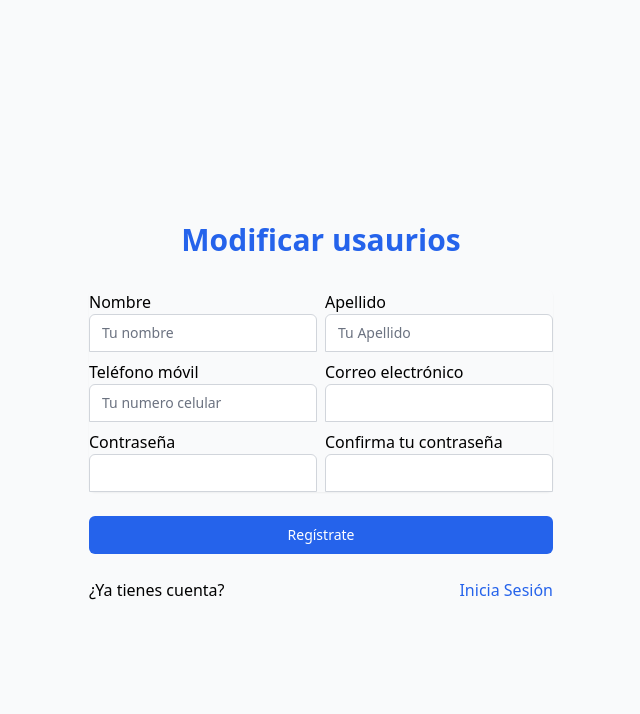
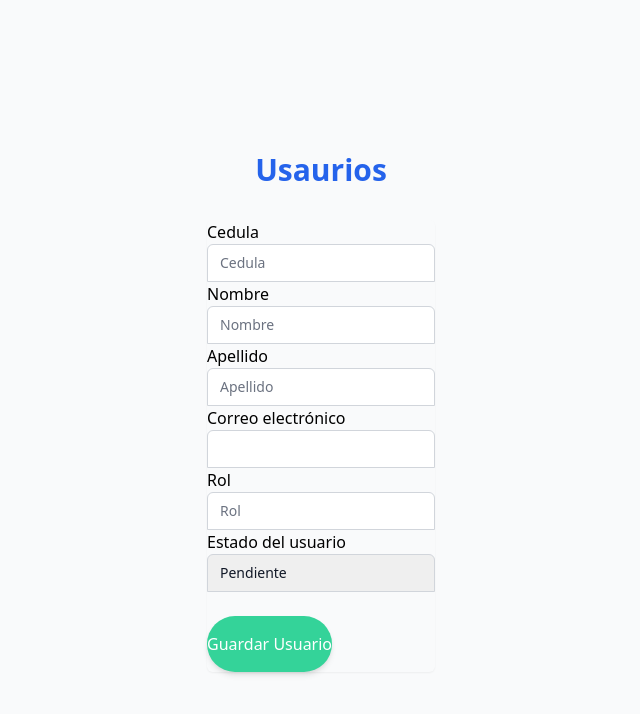
Before and after one commit to IngeNeo-MisionTIC-Ciclo4/project-manager, a React (Create React App) app: page /usuarios in a window 1280 px wide. Shown: the top 714 px of the page, without its empty margins (319-959 px from the left). Built offline with nearby package versions, Linux system fonts and the light colour scheme.

Commit message:
creacion de interfazusuarios

```diff
--- a/src/pages/admin/Usuarios.jsx
+++ b/src/pages/admin/Usuarios.jsx
@@ -4,49 +4,46 @@ import { Link } from 'react-router-dom';
 const Usuarios = () => {
 	return (
 		<div className="flex flex-col items-center justify-center min-h-screen px-4 py-2 bg-gray-50 sm:px-6 lg:px-8">
-			<h2 className='mt-6 text-3xl font-extrabold text-center text-blue-600'>Modificar usaurios</h2>
+			<h2 className='mt-6 text-3xl font-extrabold text-center text-blue-600'> Usaurios</h2>
 			<form className='mt-8 space-y-6'>
-				<div className='grid grid-cols-2 gap-2 rounded-md shadow-sm'>
+				<div className=' gap-2 rounded-md shadow-sm'>
+					<label htmlFor='cedula'> Cedula
+					<input name='cedula' type='text' required="true"
+							className='relative block w-full px-3 py-2 text-gray-900 placeholder-gray-500 border border-gray-300 rounded-none appearance-none rounded-t-md focus:outline-none focus:ring-blue-500 focus:border-blue-500 focus:z-10 sm:text-sm'
+							placeholder='Cedula'/>
+					</label>
 					<label htmlFor='nombre'> Nombre
 					<input name='nombre' type='text' autoComplete='email' required="true"
 							className='relative block w-full px-3 py-2 text-gray-900 placeholder-gray-500 border border-gray-300 rounded-none appearance-none rounded-t-md focus:outline-none focus:ring-blue-500 focus:border-blue-500 focus:z-10 sm:text-sm'
-							placeholder='Tu nombre'/>
+							placeholder='Nombre'/>
 					</label>
 					<label htmlFor='apellido'> Apellido
 						<input name='apellido' type='text' required="true"
 							className='relative block w-full px-3 py-2 text-gray-900 placeholder-gray-500 border border-gray-300 rounded-none appearance-none rounded-t-md focus:outline-none focus:ring-blue-500 focus:border-blue-500 focus:z-10 sm:text-sm'
-							placeholder='Tu Apellido'/>
+							placeholder='Apellido'/>
 					</label>
-					<label htmlFor='telefono'> Teléfono móvil
-						<input name='telefono' type='tel' required="true"
-							className='relative block w-full px-3 py-2 text-gray-900 placeholder-gray-500 border border-gray-300 rounded-none appearance-none rounded-t-md focus:outline-none focus:ring-blue-500 focus:border-blue-500 focus:z-10 sm:text-sm'
-							placeholder='Tu numero celular' />
-					</label>
-					<label htmlFor='correo'>Correo electrónico
+					<label htmlFor='correo'> Correo electrónico
 						<input name='correo' type='email' required="true"
 							className='relative block w-full px-3 py-2 text-gray-900 placeholder-gray-500 border border-gray-300 rounded-none appearance-none rounded-t-md focus:outline-none focus:ring-blue-500 focus:border-blue-500 focus:z-10 sm:text-sm' />
 					</label>
-					<label htmlFor='contraseña'> Contraseña
-						<input name='contraseña' type='password' required="true"
-							className='relative block w-full px-3 py-2 text-gray-900 placeholder-gray-500 border border-gray-300 rounded-none appearance-none rounded-t-md focus:outline-none focus:ring-blue-500 focus:border-blue-500 focus:z-10 sm:text-sm'/>
+					<label htmlFor='rol'> Rol
+						<input name='rol' type='text' required="true"
+							className='relative block w-full px-3 py-2 text-gray-900 placeholder-gray-500 border border-gray-300 rounded-none appearance-none rounded-t-md focus:outline-none focus:ring-blue-500 focus:border-blue-500 focus:z-10 sm:text-sm'
+							placeholder='Rol'/>
 					</label>
-					<label htmlFor='contraseña2'> Confirma tu contraseña
-						<input name='contraseña2' type='password' required="true"
-							className='relative block w-full px-3 py-2 text-gray-900 placeholder-gray-500 border border-gray-300 rounded-none appearance-none rounded-t-md focus:outline-none focus:ring-blue-500 focus:border-blue-500 focus:z-10 sm:text-sm' />
-					</label>
-				</div>
-
-				<div>
-					<button type='submit'className='relative flex justify-center w-full px-4 py-2 text-sm font-medium text-white bg-blue-600 border border-transparent rounded-md group hover:bg-blue-700 focus:outline-none focus:ring-2 focus:ring-offset-2 focus:ring-blue-500'>
-						<Link to='#'>Regístrate</Link>
-					</button>
-				</div>
-
-				<div className='flex items-center justify-between'>
-					<span>¿Ya tienes cuenta?</span>
-					<Link to='/login'>
-						<span className='font-medium text-blue-600 hover:text-blue-500'>Inicia Sesión</span>
-					</Link>
+					<label htmlFor="estado" className="flex flex-col"> Estado del usuario
+                    	<select name="estado"
+                            className="relative block w-full px-3 py-2 text-gray-900 placeholder-gray-500 border border-gray-300 rounded-none appearance-none rounded-t-md focus:outline-none focus:ring-blue-500 focus:border-blue-500 focus:z-10 sm:text-sm"
+                            required
+                            defaultValue={0}>
+                        	<option>Pendiente</option>
+                        	<option>Autorizado</option>
+							<option>No Autorizado</option>
+                    	</select>
+                	</label>
+					<button type='submit' className='py-4 mt-6 text-white bg-green-400 rounded-full shadow-md hover:bg-green-600'>
+                    	Guardar Usuario
+                	</button>
 				</div>
 			</form>
 		</div>
```
